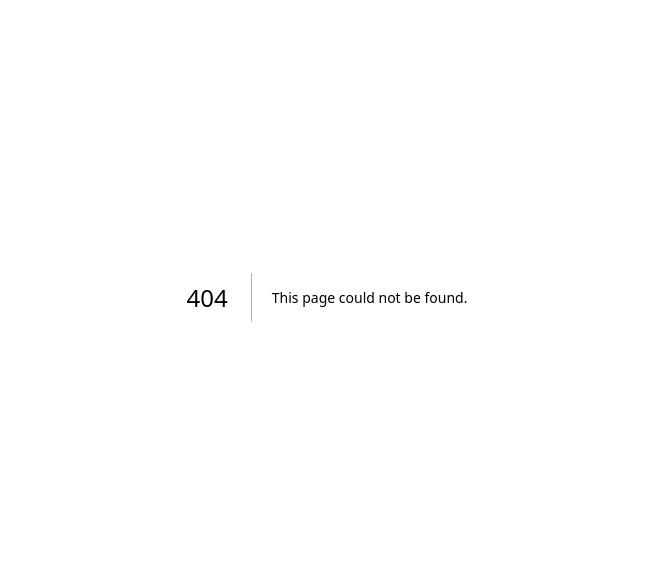
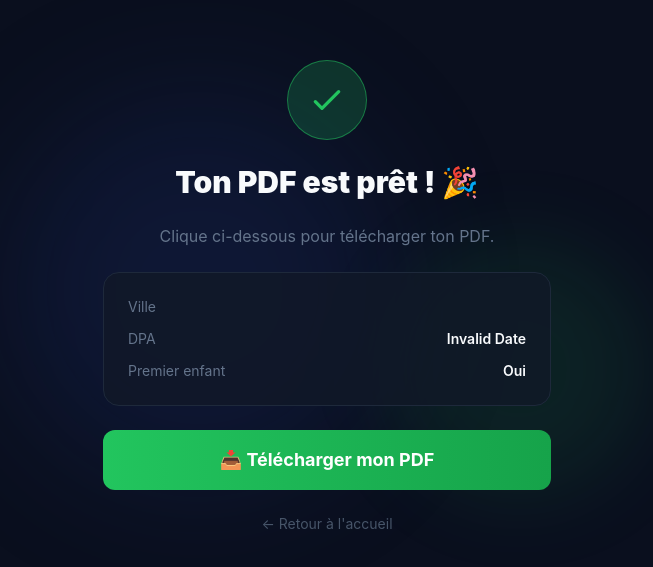
Before and after one commit to Julproject/dadup, a Next.js app: page /success in a window 1280 px wide. Before the commit this address had no page. Shown: the part 103-670 px from the top of the page, without its empty margins (313-966 px from the left). Built offline with nearby package versions, Linux system fonts and the light colour scheme.

Commit message:
Create page.tsx

```diff
--- /dev/null
+++ b/app/success/page.tsx
@@ -0,0 +1,129 @@
+'use client';
+
+import { useEffect, useState } from 'react';
+import { useSearchParams } from 'next/navigation';
+
+export default function SuccessPage() {
+  const searchParams = useSearchParams();
+  const [loading, setLoading] = useState(false);
+  const [downloaded, setDownloaded] = useState(false);
+
+  const dpa = searchParams.get('dpa') || '';
+  const ville = searchParams.get('ville') || '';
+  const premier = searchParams.get('premier') || 'true';
+
+  const downloadPDF = async () => {
+    setLoading(true);
+    try {
+      const res = await fetch('/api/generate-pdf', {
+        method: 'POST',
+        headers: { 'Content-Type': 'application/json' },
+        body: JSON.stringify({ dpa, ville, premierEnfant: premier }),
+      });
+      const blob = await res.blob();
+      const url = window.URL.createObjectURL(blob);
+      const a = document.createElement('a');
+      a.href = url;
+      a.download = 'dadup-checklist.pdf';
+      a.click();
+      window.URL.revokeObjectURL(url);
+      setDownloaded(true);
+    } catch (err) {
+      console.error(err);
+    } finally {
+      setLoading(false);
+    }
+  };
+
+  useEffect(() => {
+    if (dpa && ville) downloadPDF();
+  }, []);
+
+  return (
+    <main className="min-h-screen bg-[#0A0F1E] flex items-center justify-center px-4">
+
+      {/* Effets de fond */}
+      <div className="absolute inset-0 overflow-hidden pointer-events-none">
+        <div className="absolute top-1/4 left-1/4 w-96 h-96 bg-[#1E3A8A]/20 rounded-full blur-3xl" />
+        <div className="absolute bottom-1/4 right-1/4 w-64 h-64 bg-[#22C55E]/10 rounded-full blur-2xl" />
+      </div>
+
+      <div className="relative z-10 max-w-md w-full text-center">
+
+        {loading ? (
+          <div className="space-y-6">
+            <div className="w-20 h-20 mx-auto rounded-full bg-[#1E3A8A]/30 border border-[#1E3A8A] flex items-center justify-center">
+              <svg className="animate-spin h-10 w-10 text-[#3B82F6]" viewBox="0 0 24 24" fill="none">
+                <circle className="opacity-25" cx="12" cy="12" r="10" stroke="currentColor" strokeWidth="4" />
+                <path className="opacity-75" fill="currentColor" d="M4 12a8 8 0 018-8v8z" />
+              </svg>
+            </div>
+            <h1 className="text-3xl font-black text-[#F8FAFC]">
+              Génération en cours...
+            </h1>
+            <p className="text-[#64748B]">
+              On prépare tes 15 pages personnalisées 🚀
+            </p>
+          </div>
+        ) : (
+          <div className="space-y-6">
+
+            {/* Icône succès */}
+            <div className="w-20 h-20 mx-auto rounded-full bg-[#22C55E]/20 border border-[#22C55E]/50 flex items-center justify-center">
+              <svg className="w-10 h-10 text-[#22C55E]" fill="none" viewBox="0 0 24 24" stroke="currentColor">
+                <path strokeLinecap="round" strokeLinejoin="round" strokeWidth={2} d="M5 13l4 4L19 7" />
+              </svg>
+            </div>
+
+            <h1 className="text-3xl font-black text-[#F8FAFC]">
+              Ton PDF est prêt ! 🎉
+            </h1>
+
+            <p className="text-[#64748B]">
+              {downloaded
+                ? 'Téléchargement lancé ! Vérifie tes téléchargements.'
+                : 'Clique ci-dessous pour télécharger ton PDF.'}
+            </p>
+
+            {/* Récap */}
+            <div className="bg-[#111827]/80 border border-[#1E293B] rounded-2xl p-6 text-left space-y-3">
+              <div className="flex justify-between">
+                <span className="text-[#64748B] text-sm">Ville</span>
+                <span className="text-[#F8FAFC] text-sm font-semibold">{ville}</span>
+              </div>
+              <div className="flex justify-between">
+                <span className="text-[#64748B] text-sm">DPA</span>
+                <span className="text-[#F8FAFC] text-sm font-semibold">
+                  {new Date(dpa).toLocaleDateString('fr-FR')}
+                </span>
+              </div>
+              <div className="flex justify-between">
+                <span className="text-[#64748B] text-sm">Premier enfant</span>
+                <span className="text-[#F8FAFC] text-sm font-semibold">
+                  {premier === 'true' ? 'Oui' : 'Non'}
+                </span>
+              </div>
+            </div>
+
+            {/* Bouton téléchargement */}
+            <button
+              onClick={downloadPDF}
+              disabled={loading}
+              className="w-full bg-gradient-to-r from-[#22C55E] to-[#16A34A] hover:from-[#16a34a] hover:to-[#15803d] text-white font-bold py-4 rounded-xl transition-all transform hover:scale-[1.02] text-lg"
+            >
+              📥 Télécharger mon PDF
+            </button>
+
+            <button
+              onClick={() => window.location.href = '/'}
+              className="w-full text-[#475569] text-sm hover:text-[#94A3B8] transition-colors"
+            >
+              ← Retour à l'accueil
+            </button>
+
+          </div>
+        )}
+      </div>
+    </main>
+  );
+}
```
